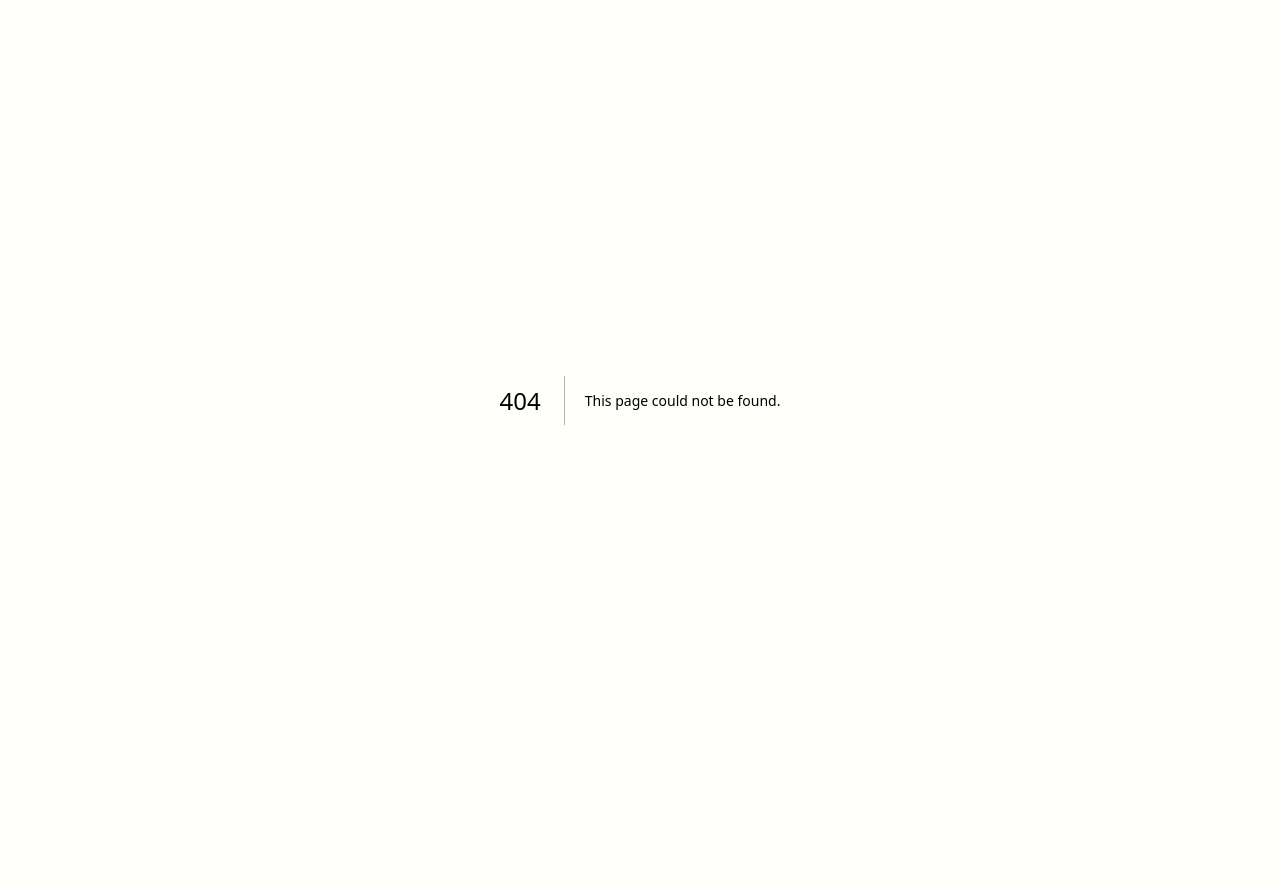
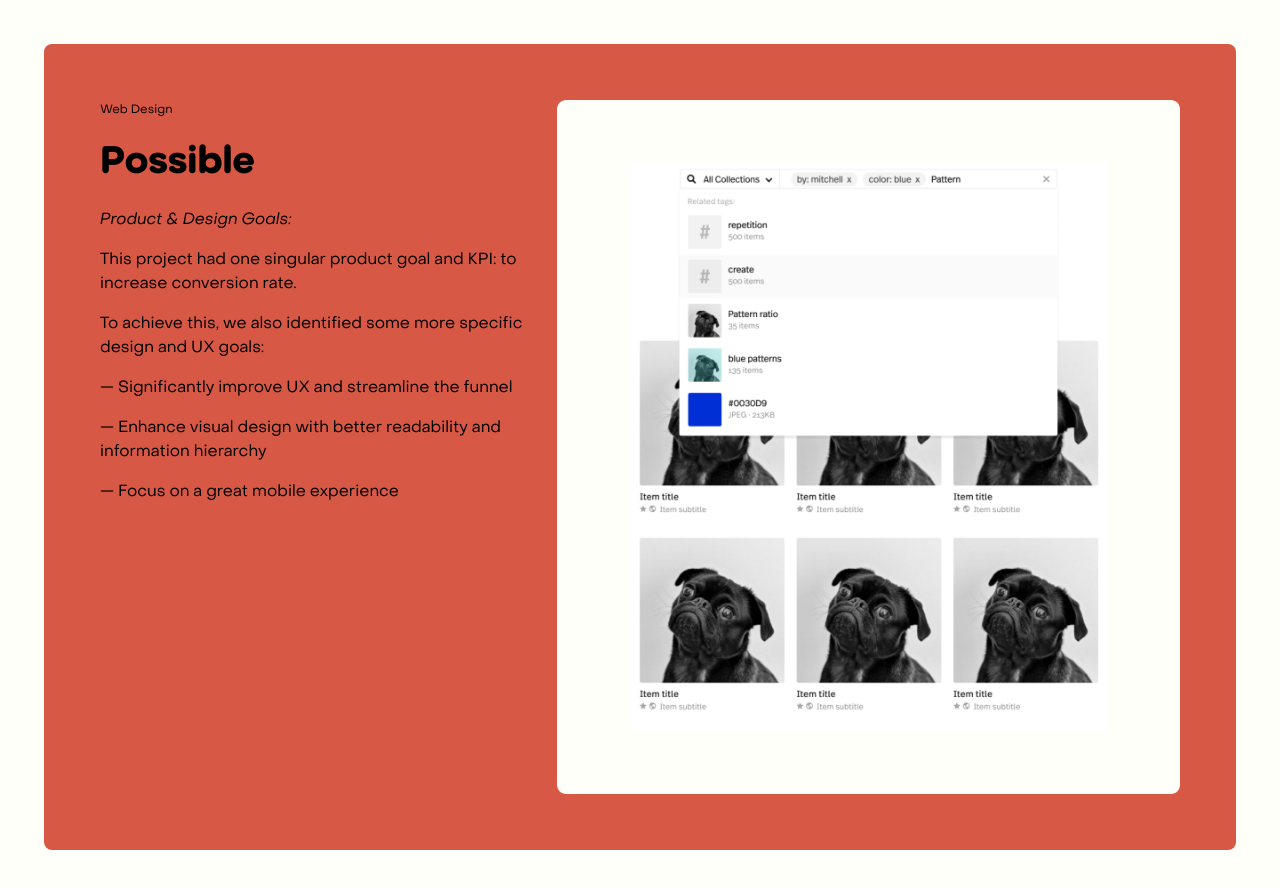
Before and after one commit to tyleemem/tyleemarsh.com, a Next.js app: page /work/possible in a window 1280 px wide. Before the commit this address had no page. Shown: the top 888 px of the page. Before the commit the page ends 800 px from the top, so only its background shows below. Built offline with nearby package versions, Linux system fonts and the light colour scheme.

Commit message:
Add remaining project pages

```diff
--- a/components/color.tsx
+++ b/components/color.tsx
@@ -1,6 +1,36 @@
+export const Lavender = {
+  name: "lavender",
+  background: "bg-lavender",
+  fill: "fill-lavender",
+};
+
 export const LemonLime = {
   name: "lemonLime",
   background: "bg-lemonLime",
+  fill: "fill-lemonLime",
 };
 
-export type Color = typeof LemonLime;
+export const RobinEgg = {
+  name: "robbin egg",
+  background: "bg-robinEgg",
+  fill: "fill-robinEgg",
+};
+
+export const Sienna = {
+  name: "sienna",
+  background: "bg-sienna",
+  fill: "fill-sienna",
+};
+
+export const WarmGray = {
+  name: "warm gray",
+  background: "bg-warmGray",
+  fill: "fill-warmGray",
+};
+
+export type Color =
+  | typeof Lavender
+  | typeof LemonLime
+  | typeof RobinEgg
+  | typeof Sienna
+  | typeof WarmGray;
--- /dev/null
+++ b/pages/work/creative-mornings.tsx
@@ -0,0 +1,51 @@
+import Image from "next/image";
+import { List } from "components/copy";
+import * as project from "components/project";
+import * as color from "components/color";
+
+export default function Page() {
+  return <CreativeMornings />;
+}
+
+export function CreativeMornings() {
+  return (
+    <project.Layout color={color.WarmGray}>
+      <project.TopLeft>
+        <project.Description type="Web Design" title="Creative Mornings">
+          <p className="italic">Product & Design Goals:</p>
+
+          <p>
+            This project had one singular product goal and KPI: to increase
+            conversion rate.
+          </p>
+
+          <p>
+            To achieve this, we also identified some more specific design and UX
+            goals:
+          </p>
+
+          <List>
+            <li>Significantly improve UX and streamline the funnel</li>
+
+            <li>
+              Enhance visual design with better readability and information
+              hierarchy
+            </li>
+
+            <li>Focus on a great mobile experience</li>
+          </List>
+        </project.Description>
+      </project.TopLeft>
+
+      <project.BottomRight>
+        <Image
+          className="rounded-lg"
+          src="/images/dropmark/placeholder.png"
+          alt="Creative Mornings"
+          width={700}
+          height={700}
+        />
+      </project.BottomRight>
+    </project.Layout>
+  );
+}
--- /dev/null
+++ b/pages/work/every.tsx
@@ -0,0 +1,51 @@
+import Image from "next/image";
+import { List } from "components/copy";
+import * as project from "components/project";
+import * as color from "components/color";
+
+export default function Page() {
+  return <Every />;
+}
+
+export function Every() {
+  return (
+    <project.Layout color={color.RobinEgg}>
+      <project.TopLeft>
+        <project.Description type="Web Design" title="Every">
+          <p className="italic">Product & Design Goals:</p>
+
+          <p>
+            This project had one singular product goal and KPI: to increase
+            conversion rate.
+          </p>
+
+          <p>
+            To achieve this, we also identified some more specific design and UX
+            goals:
+          </p>
+
+          <List>
+            <li>Significantly improve UX and streamline the funnel</li>
+
+            <li>
+              Enhance visual design with better readability and information
+              hierarchy
+            </li>
+
+            <li>Focus on a great mobile experience</li>
+          </List>
+        </project.Description>
+      </project.TopLeft>
+
+      <project.BottomRight>
+        <Image
+          className="rounded-lg"
+          src="/images/dropmark/placeholder.png"
+          alt="Every"
+          width={700}
+          height={700}
+        />
+      </project.BottomRight>
+    </project.Layout>
+  );
+}
--- /dev/null
+++ b/pages/work/possible.tsx
@@ -0,0 +1,51 @@
+import Image from "next/image";
+import { List } from "components/copy";
+import * as project from "components/project";
+import * as color from "components/color";
+
+export default function Page() {
+  return <Possible />;
+}
+
+export function Possible() {
+  return (
+    <project.Layout color={color.Sienna}>
+      <project.TopLeft>
+        <project.Description type="Web Design" title="Possible">
+          <p className="italic">Product & Design Goals:</p>
+
+          <p>
+            This project had one singular product goal and KPI: to increase
+            conversion rate.
+          </p>
+
+          <p>
+            To achieve this, we also identified some more specific design and UX
+            goals:
+          </p>
+
+          <List>
+            <li>Significantly improve UX and streamline the funnel</li>
+
+            <li>
+              Enhance visual design with better readability and information
+              hierarchy
+            </li>
+
+            <li>Focus on a great mobile experience</li>
+          </List>
+        </project.Description>
+      </project.TopLeft>
+
+      <project.BottomRight>
+        <Image
+          className="rounded-lg"
+          src="/images/dropmark/placeholder.png"
+          alt="Possible"
+          width={700}
+          height={700}
+        />
+      </project.BottomRight>
+    </project.Layout>
+  );
+}
--- /dev/null
+++ b/pages/work/shared-future.tsx
@@ -0,0 +1,51 @@
+import Image from "next/image";
+import { List } from "components/copy";
+import * as project from "components/project";
+import * as color from "components/color";
+
+export default function Page() {
+  return <SharedFuture />;
+}
+
+export function SharedFuture() {
+  return (
+    <project.Layout color={color.Lavender}>
+      <project.TopLeft>
+        <project.Description type="Web Design" title="Shared Future">
+          <p className="italic">Product & Design Goals:</p>
+
+          <p>
+            This project had one singular product goal and KPI: to increase
+            conversion rate.
+          </p>
+
+          <p>
+            To achieve this, we also identified some more specific design and UX
+            goals:
+          </p>
+
+          <List>
+            <li>Significantly improve UX and streamline the funnel</li>
+
+            <li>
+              Enhance visual design with better readability and information
+              hierarchy
+            </li>
+
+            <li>Focus on a great mobile experience</li>
+          </List>
+        </project.Description>
+      </project.TopLeft>
+
+      <project.BottomRight>
+        <Image
+          className="rounded-lg"
+          src="/images/dropmark/placeholder.png"
+          alt="Shared Future"
+          width={700}
+          height={700}
+        />
+      </project.BottomRight>
+    </project.Layout>
+  );
+}
```
